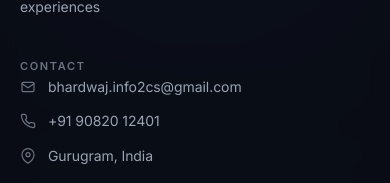
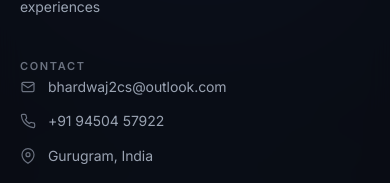
Before and after one commit to bhardwaj94/bhardwaj94.github.io, a React (Create React App) app: page / in a window 390 px wide. Shown: the part 246-429 px from the top of the page. Built offline with nearby package versions, Linux system fonts and the light colour scheme.

Commit message:
Update contact email and phone number

```diff
--- a/src/data/resumeData.js
+++ b/src/data/resumeData.js
@@ -3,8 +3,8 @@ let resumeData = {
     "name": "Bhardwaj Chaudhary",
     "role": "Sr Software Engineer",
     "tech":"React JS | JavaScript | Node JS",
-    "email":"bhardwaj.info2cs@gmail.com",
-    "contact":"(+91)-9082012401",
+    "email":"bhardwaj2cs@outlook.com",
+    "contact":"(+91)-9450457922",
     "college":"IMS Engineering College"
     }
   export default resumeData
--- a/src/design/data.js
+++ b/src/design/data.js
@@ -3,8 +3,8 @@ const data = {
   title: "Sr Software Engineer",
   tagline: "Full-stack engineer crafting performant web experiences",
   location: "Gurugram, India",
-  email: "bhardwaj.info2cs@gmail.com",
-  phone: "+91 90820 12401",
+  email: "bhardwaj2cs@outlook.com",
+  phone: "+91 94504 57922",
   about:
     "Senior engineer with 9+ years building scalable web applications across React, Node.js, and TypeScript. I care deeply about performance, developer experience, and shipping products that scale to millions.",
   social: {
```
